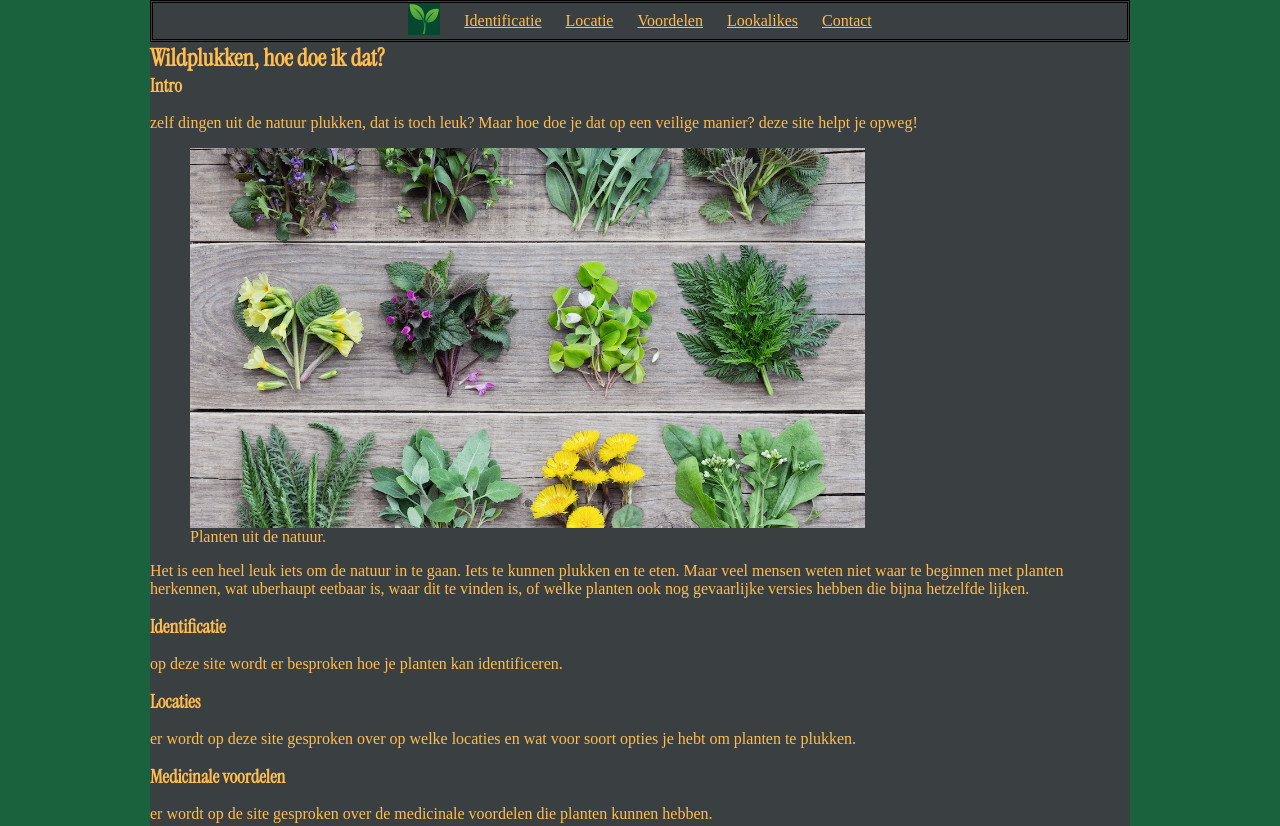
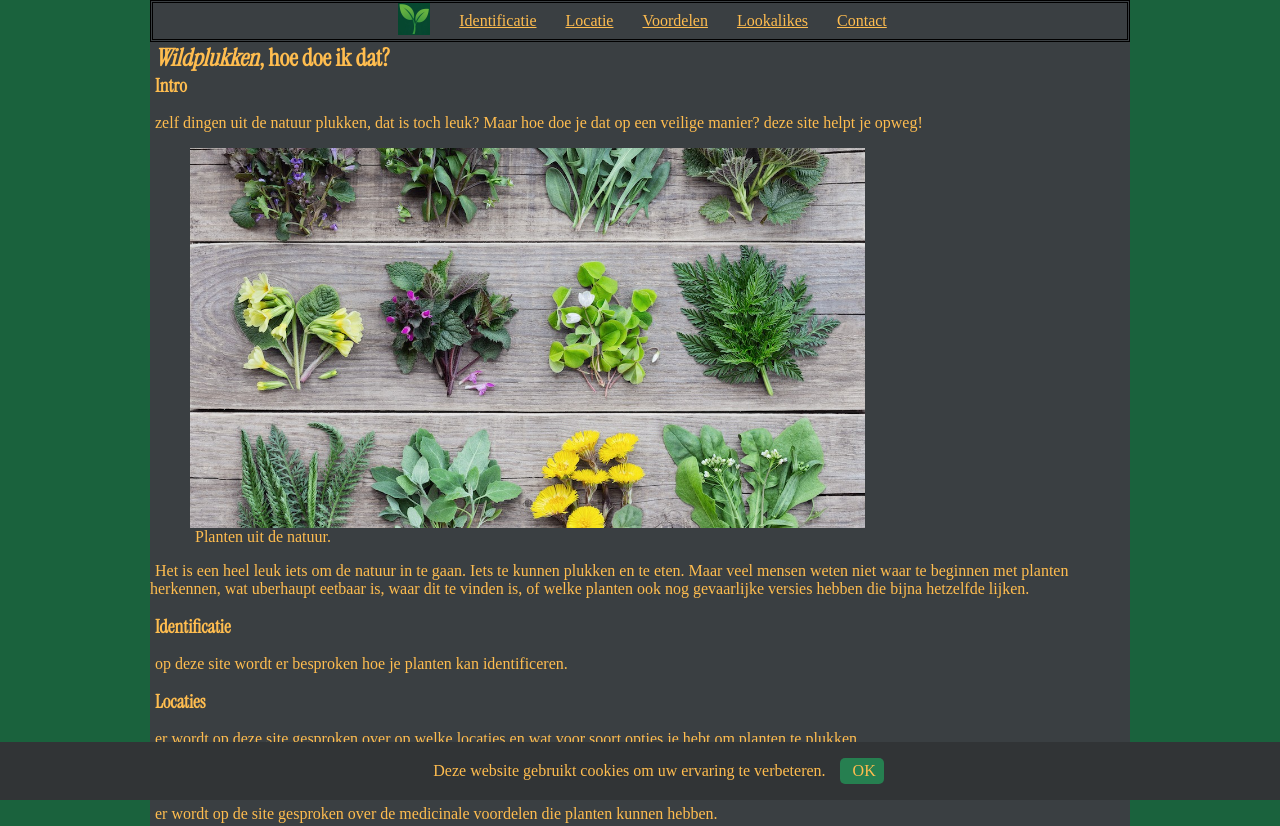
Before and after one commit to Fenke-school/WebMarkup.github.io, a plain HTML site: page index.html in a window 1280 px wide. Shown: the top 826 px of the page. Drawn offline with Linux system fonts and the light colour scheme.

Commit message:
sigghhhh

```diff
--- a/css/styles.css
+++ b/css/styles.css
@@ -5,9 +5,68 @@
     color: #FFBD4F;
 }
 
+.caps {
+  text-transform: uppercase;
+}
+
+a:link {
+  color: #FFBD4F;
+}
+
+a:visited {
+  color: FFBD4F;
+}
+
+a:hover {
+  color: aqua;
+}
+
+a:active {
+  color: blue;
+}
+
+.cookie-message {
+      position: fixed;
+      bottom: 0;
+      left: 0;
+      width: 100%;
+      background-color: #313436;
+      color: #FFBD4F;
+      text-align: center;
+      padding: 16px;
+      z-index: 9999;
+    }
+
+
+      #acceptCookies {
+      display: none;
+    }
+    #acceptCookies:checked + .cookie-message {
+      opacity: 0;
+      pointer-events: none;
+    }
+
+  /*make the label a button*/
+    label.button {
+      background-color: #267F50;
+      padding: 4px 8px;
+      border-radius: 5px;
+      cursor: pointer;
+      display: inline-block;
+      margin-left: 10px;
+    }
+
+    label.button:hover{
+        background-color: #1A623D;
+    }
+
 body {
     background-color: #1A623D;
     margin: 0px;
+  letter-spacing: normal;
+  line-height: normal;
+  text-indent: 5px;
+  word-spacing:normal;
 }
 
 .plaatje {
@@ -145,10 +204,9 @@ input[type="radio"] {
 }
 
 
+/*smaller pictures*/
 
-/*in the link you place a picture instead of text-->< !--need a picture for the header,
-space between the header and body,
-and a border. also need space between the words. need the picture to contain a link. how? with alt text too ofc.*/
+/*footer connected to the main*/
 
 /*Margin/padding/border? 1A623D radio button 267F50 mes grid garden for border and main? mobile 20% and 80%? text rechts maar beetje in het midden image bit smaller than the actual page,
 like 75 % of the main?*/
@@ -158,16 +216,13 @@ padding-left: 15px;
 margin-left: 15px;
 float: right;*/
 
-/*use a nav for the header link pages.*/
 
-/*add a little border around the footer, plus a small icon which size is definded in a footer property.
+/*add a small icon which size is definded in a footer property.
 how do we put those next to eachother?*/
 
 /*use a class property to make a space between the footer and article content? */
 
-/*I do very much still need the mobile versions and need to figure out how to reposition the pictures.
-Maybe add an class in an img, can one do that?*/
+/*I do maybe still need the mobile versions*/
 
-/*figure out how to make linebreaks without using br or div's!!!!*/
 
 /*Desperately need to change the size of the pictures.*/
--- a/index.html
+++ b/index.html
@@ -5,7 +5,7 @@
   <meta charset="UTF-8" />
   <title>home page</title>
   <meta name="viewport" content="width=device-width, initial-scale=1.0">
-
+  <meta name="author" content="Fenke van de Reep">
   <!-- Hier wordt de stylesheet gekoppeld -->
   <link rel="stylesheet" type="text/css" href="css/styles.css" />
   <link rel="icon" type="image/x-icon" href="img/favicon-32x32.png" />
@@ -25,7 +25,7 @@
   <main>
     <section>
       <header>
-        <h1>Wildplukken, hoe doe ik dat?</h1>
+        <h1><em>Wildplukken</em>, hoe doe ik dat?</h1>
       </header>
       <article>
         <header>
@@ -102,6 +102,11 @@
         </footer>
       </article>
     </section>
+    <input type="checkbox" id="acceptCookies">
+    <aside class="cookie-message">
+    Deze website gebruikt cookies om uw ervaring te verbeteren.
+     <label for="acceptCookies" class="button">OK</label>
+    </aside>
   </main>
 
   <footer class="footer">
```
Also changed, not shown: Contact.html (+20 -2 lines), Identificatie.html (+1 -1 lines), Locatie.html (+1 -1 lines), Lookalikes.html (+1 -1 lines), Voordelen.html (+1 -1 lines).
